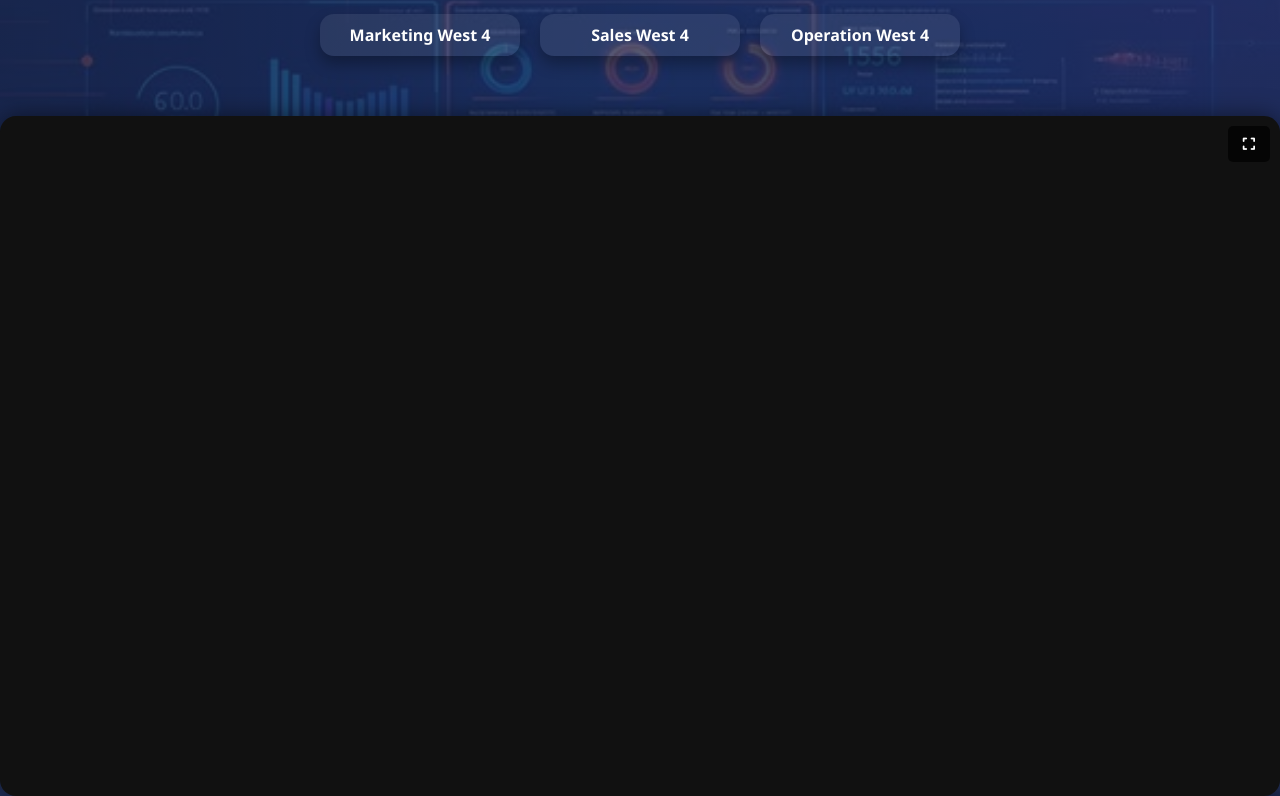
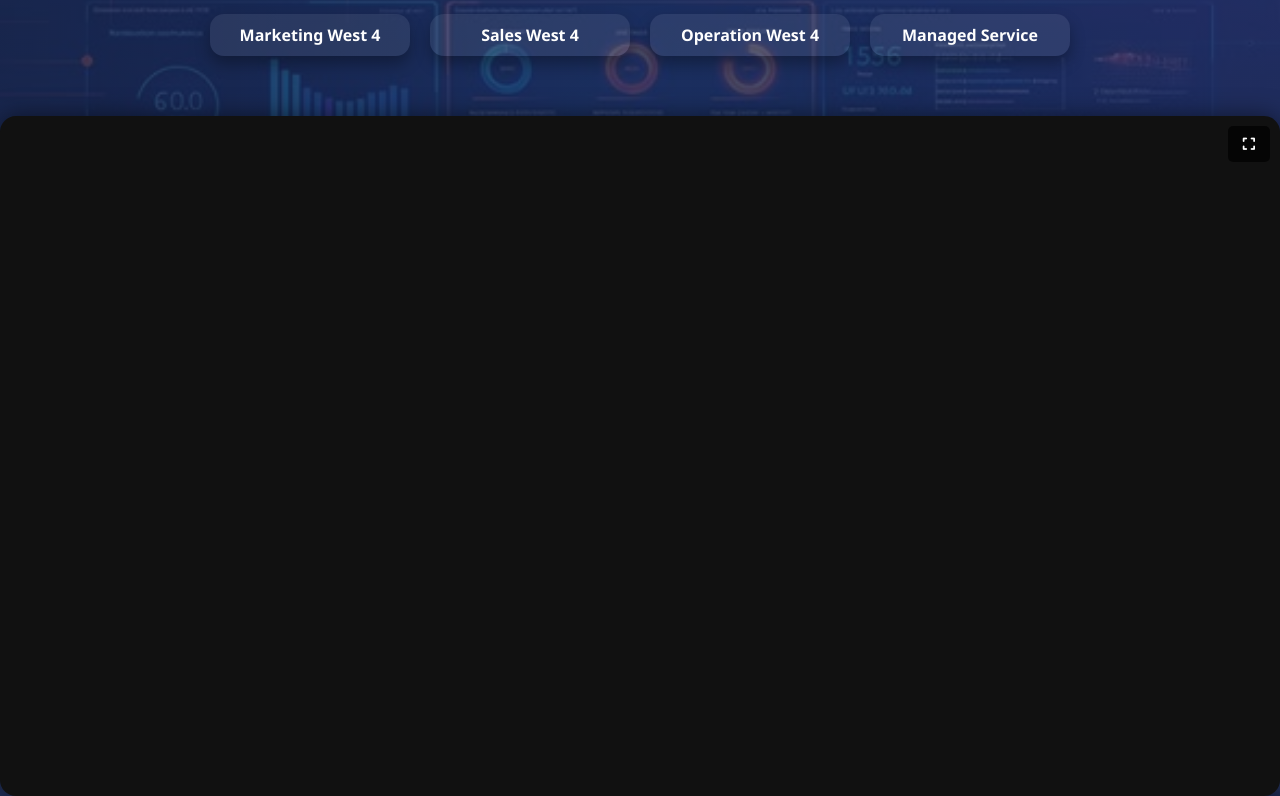
Before and after one commit to dedynamoza/dashboardwest4, a plain HTML site: page index.html in a window 1280 px wide. Shown: the part 99-895 px from the top of the page. Drawn offline with Linux system fonts and the light colour scheme.

Commit message:
Update index.html
tambah fitur managed servis

```diff
--- a/index.html
+++ b/index.html
@@ -191,7 +191,15 @@
         <button onclick="openEmbed(event, 'https://lookerstudio.google.com/embed/reporting/68503516-8464-4da7-ba2b-f51e11250f0b/page/p_kp2wxkbnod')">Operation West Territory 4</button>
       </div>
     </div>
+    <!-- CARD 3: ROI -->
+    <div class="card" onclick="toggleSubmenu('ROI')">
+      <h2>Managed Service</h2>
+      <div class="submenu" id="submenu-ROI">
+        <button onclick="openEmbed(event, 'https://dedynamoza.github.io/masri/')">Managed Service</button>
+      </div>
+    </div>
   </div>
+
 
   <!-- === IFRAME UNTUK MENAMPILKAN HASIL EMBED === -->
   <div class="iframe-container" id="iframeContainer">
```
